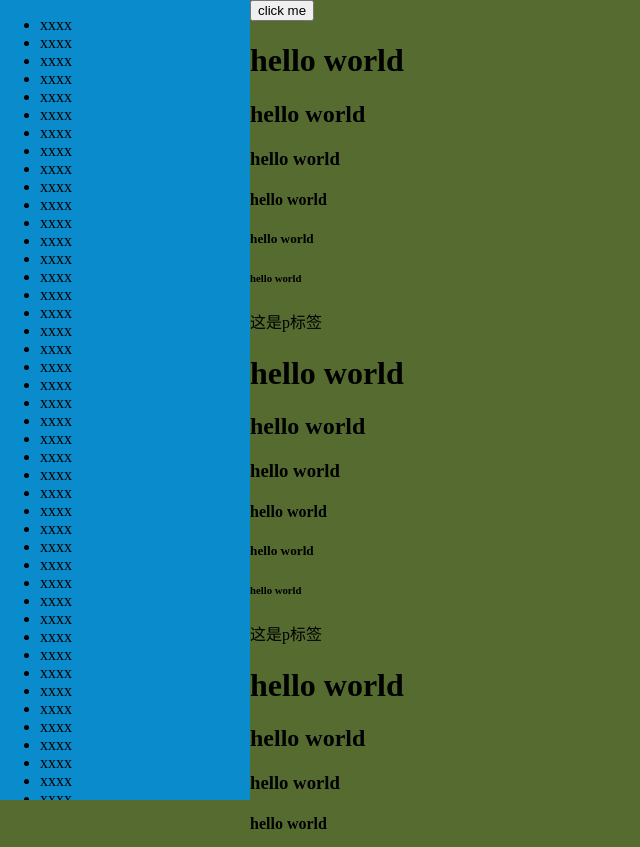
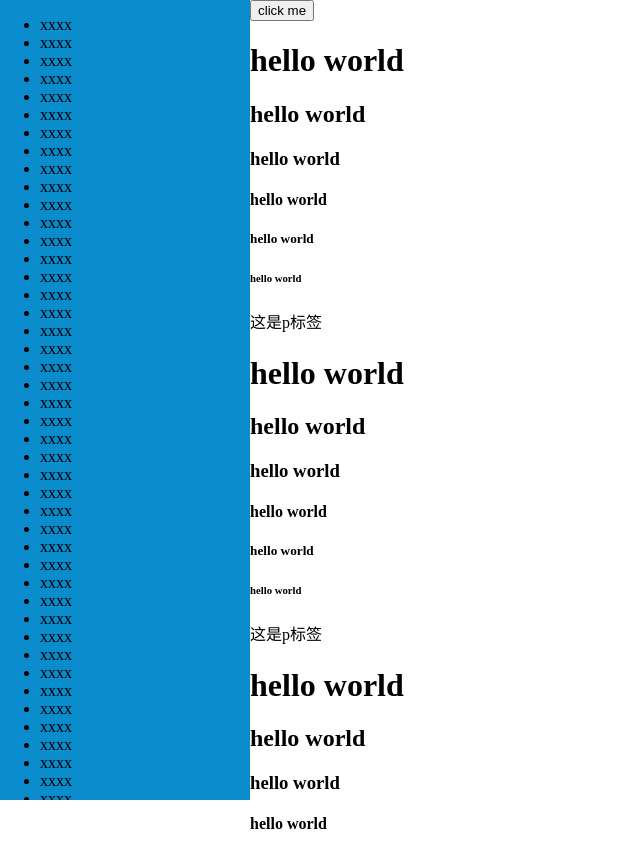
Before and after one commit to gittozji/MainLayout, a plain HTML site: page index.html in a window 1280 px wide. Shown: the top 847 px of the page, without its empty margins (0-640 px from the left). Drawn offline with nearby package versions, Linux system fonts and the light colour scheme.

Commit message:
继续精简

```diff
--- a/index.html
+++ b/index.html
@@ -8,7 +8,6 @@
     <script type="text/javascript" src="mainLayout.js"></script>
 </head>
 <body>
-    <div class="root-layout">
         <!--<div class="screen"></div>-->
         <div class="sidebar">
             <ul>
@@ -60,7 +59,6 @@
                 <li>xxxx</li>
             </ul>
         </div>
-        <div class="main-parent">
         <div class="main">
             <button class="btn">click me</button>
             <h1>hello world</h1>
@@ -145,7 +143,5 @@
             <p>这是p标签</p>
             asfsafd
         </div>
-        </div>
-    </div>
 </body>
 </html>
--- a/mainLayout.css
+++ b/mainLayout.css
@@ -1,11 +1,5 @@
 html,body{
     margin: auto;
-    height: 100%;
-}
-.root-layout{
-    width: 100%;
-    height: 100%;
-    background-color: #111111;
 }
 .screen{
     background-color: #000000;
@@ -23,11 +17,6 @@ html,body{
     position: fixed;/*不随右边div滚动*/
     background-color: #0A8BCC;
 }
-.main-parent{
-    width: 100%;
-    height: auto;/*auto 能够被main撑开，100% 则只是浏览器窗口高度*/
-    background-color: darkolivegreen;
-}
 .main{
     margin-left: 250px;
     width: auto;/*不能为 100%*/
--- a/mainLayout.js
+++ b/mainLayout.js
@@ -17,6 +17,6 @@ $(document).ready(function(){
 
     //导航栏开关点击事件
     $(".btn").click(function(){
-
+        alert("ddd");
     })
 })
```
Also changed, not shown: test.html (added, +16 -0 lines). Lines whose indentation alone changed are shown as unchanged.
